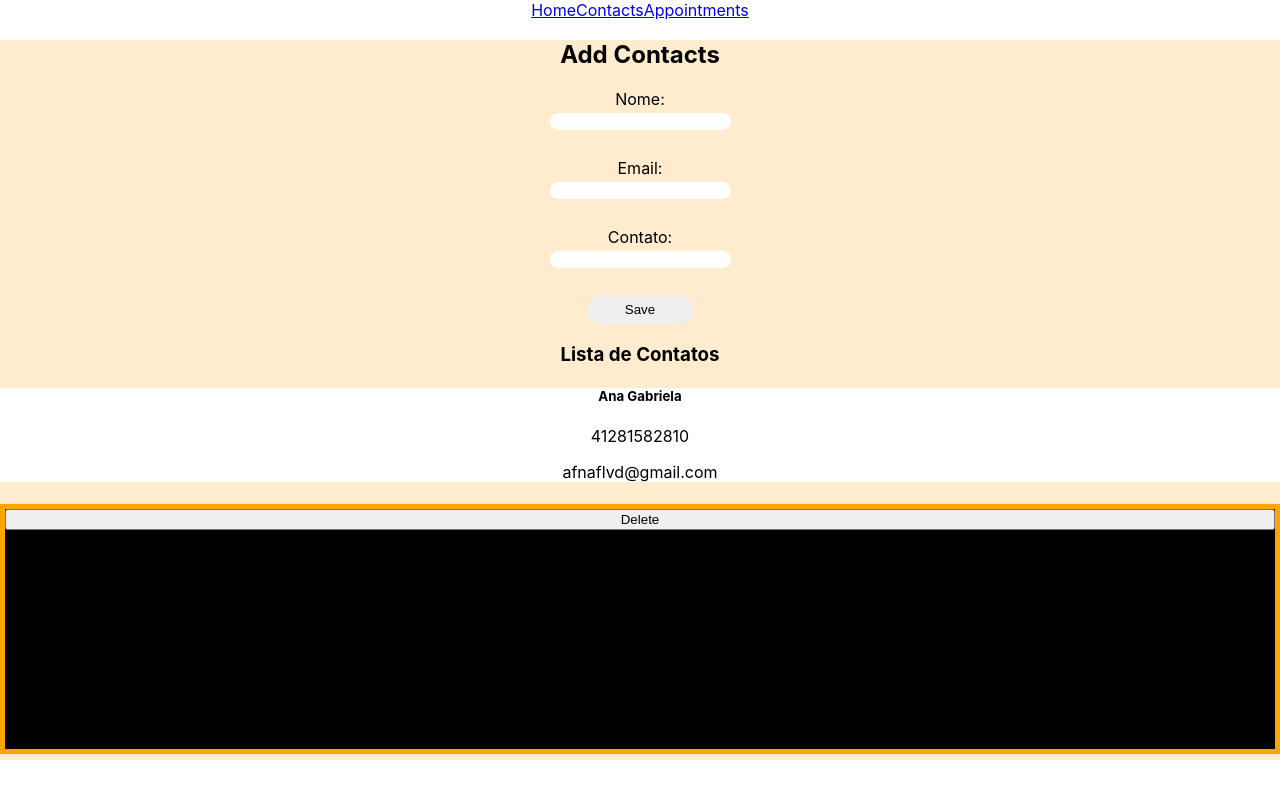
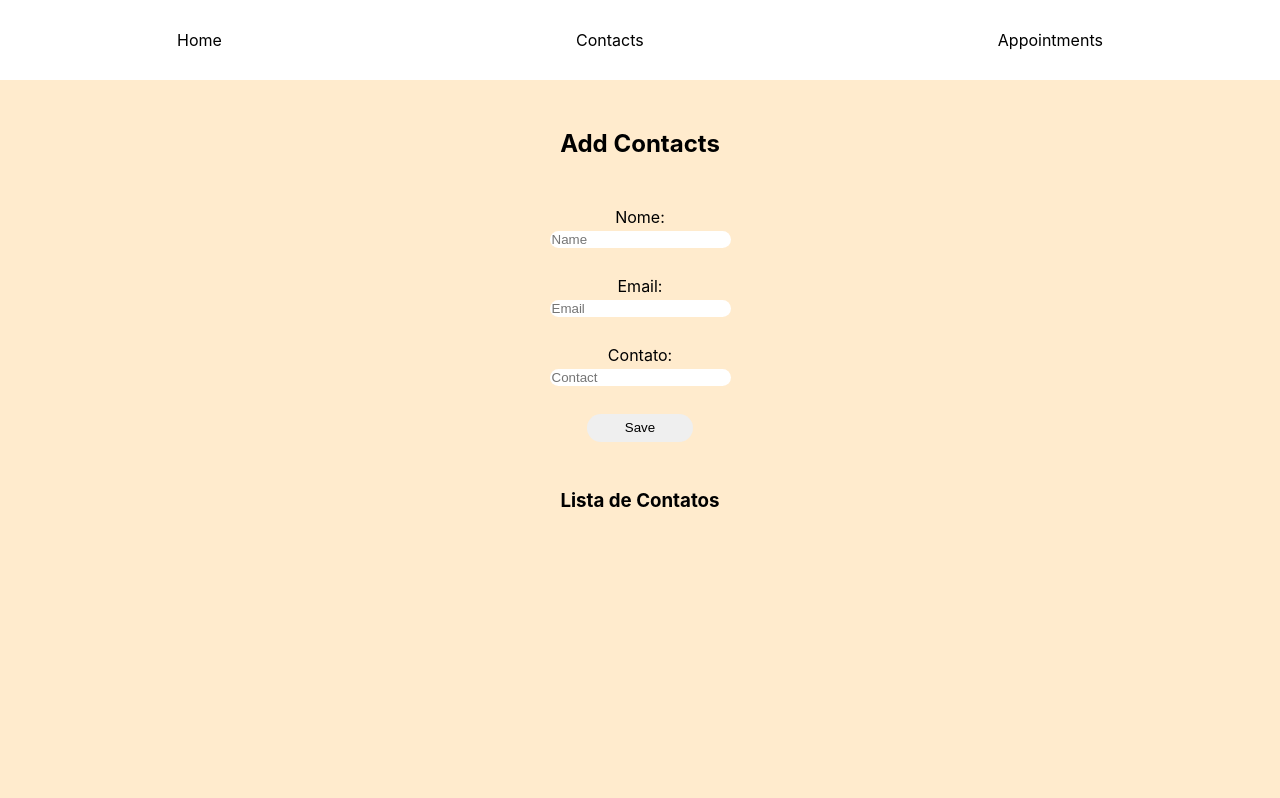
Before and after one commit to Vitor104/SchedulEase, a React (Create React App) app: page /Contact in a window 1280 px wide. Shown: the top 798 px of the page. Built offline with nearby package versions, Linux system fonts and the light colour scheme.

Commit message:
a primeira parte está finalizada

```diff
--- a/src/componentes/app/App.css
+++ b/src/componentes/app/App.css
@@ -2,6 +2,25 @@
   text-align: center;
 }
 
-.example {
-  background-color: aqua;
+.newDiv {
+  background-color: rgb(255, 255, 255);
+  color: black;
+  width: 100%;
+  margin: 0 auto;
+  border: none;
+  border-radius: 15px;
 }
+
+
+.nav {
+  height: 5em;
+  display: flex;
+  align-items: center;
+  justify-content: space-around;
+  cursor: pointer;
+}
+
+.textNav {
+  text-decoration: none;
+  color: black;
+}
--- a/src/componentes/app/App.js
+++ b/src/componentes/app/App.js
@@ -1,6 +1,6 @@
 import styles from'./App.css';
 import { Route, Routes, BrowserRouter, NavLink } from 'react-router-dom';
-import React, {useState, useEffect} from 'react';
+import React, {useState} from 'react';
 import Root from '../root/root';
 import Contact from "../contacts/contact";
 import Appointment from "../appointments/appointment";
@@ -11,43 +11,23 @@ import Appointment from "../appointments/appointment";
 
 function App() {
 
-  const [name, setName] = useState([{}]);
-  const [email, setEmail] = useState([{}]);
-  const [contato, setContato] = useState([{}]);
-  const [data, setData] = useState({
-      name: name,
-      email: email,
-      contato: contato
-  })
+  const [name, setName] = useState();
+  const [email, setEmail] = useState();
+  const [contato, setContato] = useState();
   const [divs, setDivs] = useState([]);
 
 
 
   const submitForm = (e) => {
     e.preventDefault();
-   // let content = {name, email, contato}
-  //  fetch('http://localhost:3000/Contact', {
-  //    method: 'POST',
- //     headers: {"Content-Type": "application/json"},
-   //   body: JSON.stringify(content)
-//    }).then(() => {
- //     console.log('hello, world');
- //   })
 
 
+      setDivs([...divs, <div className='newDiv' key={divs.length}>
+        {name}<br></br>
+        {email}<br></br>
+        {contato}{divs.length + 1}
+        </div>]);
     }
-
-
-
-   //useEffect(() => {
-  //    let change = window.localStorage.getItem('dados');
-   //   setData(JSON.parse(change))
- //  })
-
-    useEffect(() => {
-      window.localStorage.setItem('dados', JSON.stringify(data));
-    }, [data])
-
 
 
 
@@ -57,9 +37,11 @@ function App() {
     <BrowserRouter>
     <div className='appContainer'>
       <header>
-        <NavLink to='/'>Home</NavLink>
-        <NavLink to='Contact'>Contacts</NavLink>
-        <NavLink to='Appointment'>Appointments</NavLink>
+        <nav className='nav'>
+          <NavLink className='textNav' to='/'>Home</NavLink>
+          <NavLink className='textNav' to='Contact'>Contacts</NavLink>
+          <NavLink className='textNav' to='Appointment'>Appointments</NavLink>
+        </nav>
       </header>
       <main>
         <Routes>
@@ -74,11 +56,3 @@ function App() {
 }
 
 export default App;
-
-//setName={setName} setEmail={setEmail} setContato={setContato} name={name}
-
-//setDivs([...divs, <div className='example' key={divs.length}>
- // {name}<br></br>
- // {email}<br></br>
- //{contato}{divs.length + 1}
- //</div>]);
--- a/src/componentes/contacts/contact.js
+++ b/src/componentes/contacts/contact.js
@@ -15,13 +15,13 @@ function Contact (props) {
             <section>
                 <form className={styles.formulario}>
                     <label for='nome'>Nome: </label>
-                    <input onChange={(e) => setName (e.target.value)} className={styles.formChild} id="nome" type="text"></input><br></br>
+                    <input required  placeholder="Name" onChange={(e) => setName (e.target.value)} className={styles.formChild} id="nome" type="text"></input><br></br>
 
                     <label for="email">Email: </label>
-                    <input onChange={(e) => setEmail (e.target.value)} className={styles.formChild} id='email'></input><br></br>
+                    <input required placeholder="Email" onChange={(e) => setEmail (e.target.value)} className={styles.formChild} id='email'></input><br></br>
 
                     <label for="contato">Contato: </label>
-                    <input onChange={(e) => setContato (e.target.value)} className={styles.formChild} id='contato' type="number"></input><br></br>
+                    <input required placeholder="Contact" onChange={(e) => setContato (e.target.value)} className={styles.formChild} id='contato'></input><br></br>
 
                     <button type="submit" onClick={props.submitForm} className={styles.button}>Save</button>
                 </form>
@@ -29,20 +29,8 @@ function Contact (props) {
 
             <section>
                 <h3>Lista de Contatos</h3>
-                <div className={styles.example}>
-                    <h5>Ana Gabriela</h5>
-                    <p>41281582810</p>
-                    <p>afnaflvd@gmail.com</p>
-                </div>
-                <div className={styles.example}>
-                    <h5>{props.name}</h5>
-                    <p></p>
-                    <p></p>
-                </div>
-
                 <div className={styles.newDiv}>
                     {props.divs}
-                    <button>Delete</button>
                 </div>
             </section>
         </div>
@@ -51,10 +39,3 @@ function Contact (props) {
 
 
 export default Contact;
-
-//<div className={styles.example}>
-//<h5>{props.name}</h5>
-//<p>{props.sobrenome}</p>
-//<p>{props.email}</p>
-//<p>{props.contato}</p>
-//</div>
--- a/src/componentes/contacts/contact.module.css
+++ b/src/componentes/contacts/contact.module.css
@@ -1,6 +1,10 @@
 .container {
     background-color: blanchedalmond;
-    height: 45em;
+    height: 60em;
+    display: flex;
+    flex-direction: column;
+    align-items: center;
+    justify-content: space-evenly;
 }
 
 .formulario {
@@ -39,11 +43,9 @@
 }
 
 .newDiv {
-    background-color: black;
     display: flex;
     flex-direction: column;
     color: white;
-    border: 5px solid orange;
-    height: 15em;
+    height: 30em;
     gap: 2em;
 }
```
